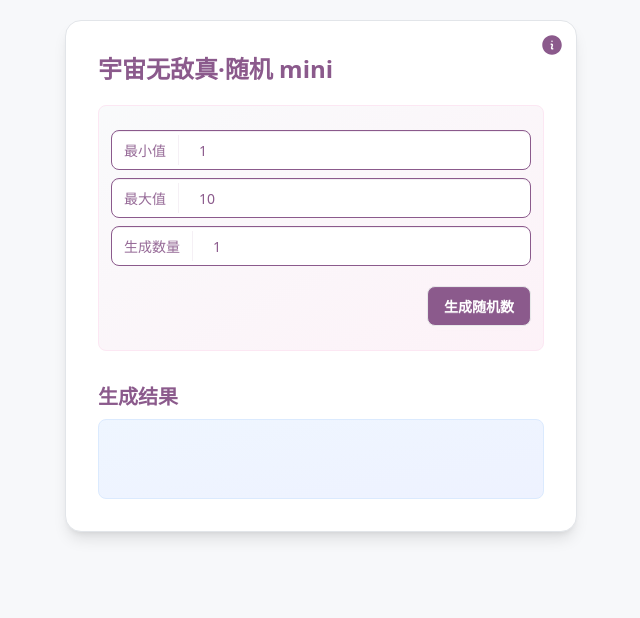
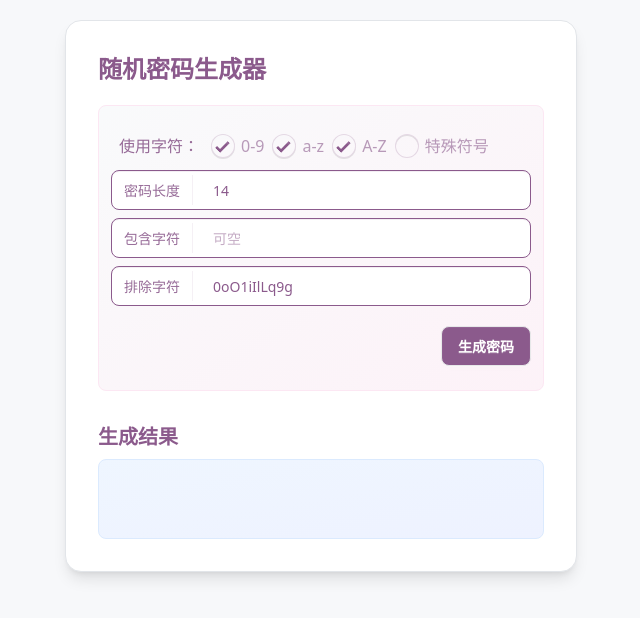
Before and after one commit to CappuccinoZ/random, a Nuxt app: page /password_generator in a window 1280 px wide. Shown: the top 618 px of the page, without its empty margins (319-959 px from the left). Built offline with nearby package versions, Linux system fonts and the light colour scheme.

Commit message:
添加“密码生成器”

```diff
--- /dev/null
+++ b/app/pages/password_generator.vue
@@ -0,0 +1,123 @@
+<template>
+    <div class="min-h-screen p-5 bg-base-200">
+        <div class="container mx-auto">
+            <div class="card card-lg w-full max-w-lg mx-auto text-primary bg-base-100 border border-base-300 shadow-lg">
+                <div class="card-body">
+                    <h1 class="card-title text-2xl">随机密码生成器</h1>
+
+                    <div
+                        class="mt-3 px-3 py-6 bg-gradient-to-br from-gray-50 to-pink-50 border border-pink-100 rounded-lg">
+                        <div class="flex flex-col space-y-2">
+                            <div class="flex flex-wrap w-full px-2 py-1 space-x-3 items-center">
+                                <span class="text-primary/90">使用字符：</span>
+                                <div class="flex space-x-2">
+                                    <label class="label">
+                                        <input type="checkbox" class="checkbox" value="0" v-model="use_char" />
+                                        0-9
+                                    </label>
+                                    <label class="label">
+                                        <input type="checkbox" class="checkbox" value="1" v-model="use_char" />
+                                        a-z
+                                    </label>
+                                    <label class="label">
+                                        <input type="checkbox" class="checkbox" value="2" v-model="use_char" />
+                                        A-Z
+                                    </label>
+                                    <label class="label">
+                                        <input type="checkbox" class="checkbox" value="3" v-model="use_char" />
+                                        特殊符号
+                                    </label>
+                                </div>
+                            </div>
+
+                            <label class="input input-primary w-full">
+                                <span class="label text-primary/90">密码长度</span>
+                                <input type="number" v-model="password_length" min="6" max="100"></input>
+                            </label>
+
+                            <label class="input input-primary w-full">
+                                <span class="label text-primary/90">包含字符</span>
+                                <input type="text" v-model="include_char" placeholder="可空"></input>
+                            </label>
+
+                            <label class="input input-primary w-full">
+                                <span class="label text-primary/90">排除字符</span>
+                                <input type="text" v-model="exclude_char"></input>
+                            </label>
+
+
+                            <div class="mt-3 card-actions justify-end">
+                                <button @click="generate_password()"
+                                    class="btn bg-primary text-white hover:bg-primary/90 hover:scale-105">生成密码</button>
+                            </div>
+                        </div>
+                    </div>
+
+                    <div class="mt-6 flex flex-col">
+                        <h2 class="text-xl font-semibold">生成结果</h2>
+
+                        <div
+                            class="mt-2 p-4 min-h-20 bg-gradient-to-br text-secondary-content text-2xl from-blue-50 to-indigo-50 border border-blue-100 rounded-lg break-words">
+                            <a v-if="loading"><span class="loading loading-spinner loading-md mr-2"></span>加载中</a>
+                            <a v-else>{{ result }}</a>
+                        </div>
+                    </div>
+                </div>
+            </div>
+        </div>
+    </div>
+</template>
+
+<script setup>
+const use_char = ref(["0", "1", "2"])
+const include_char = ref('')
+const exclude_char = ref('0oO1iIlLq9g')
+const password_length = ref(14)
+const loading = ref(false)
+const result = ref('')
+
+async function generate_password() {
+    loading.value = true
+
+    let s = ''
+    if (use_char.value.includes("0")) {
+        s += '0123456789'
+    }
+    if (use_char.value.includes("1")) {
+        s += 'abcdefghijklmnopqrstuvwxyz'
+    }
+    if (use_char.value.includes("2")) {
+        s += 'ABCDEFGHIJKLMNOPQRSTUVWXYZ'
+    }
+    if (use_char.value.includes("3")) {
+        s += '!@#$%^&*()'
+    }
+    const union = Array.from(new Set(s + include_char.value))
+    s = union.filter(char => !exclude_char.value.includes(char)).join('')
+
+    let index_list = []
+    try {
+        index_list = await $fetch('/api/random_numbers', {
+            method: 'post',
+            body: {
+                min: 0,
+                max: s.length - 1,
+                blocks: password_length.value
+            },
+            timeout: 10000,
+            retry: 1
+        })
+
+        let t = ''
+        for (let i = 0; i < index_list.length; i++) {
+            t += s[index_list[i]]
+        }
+        result.value = t
+    } catch (error) {
+        console.error('请求失败:', error)
+        result.value = '生成随机数失败，请重试'
+    } finally {
+        loading.value = false
+    }
+}
+</script>
```
Also changed, not shown: app/pages/index.vue (renamed from app/app.vue).
